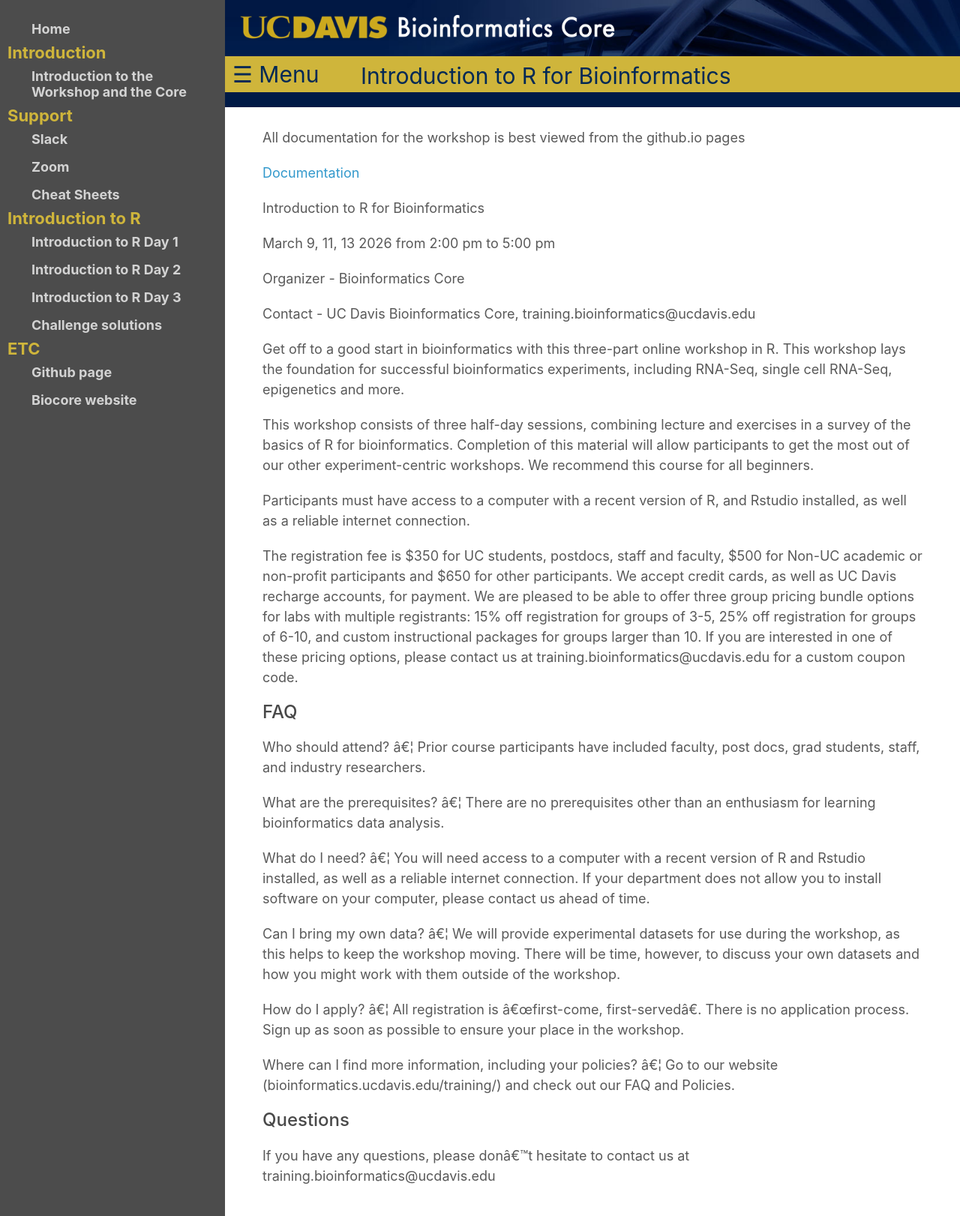
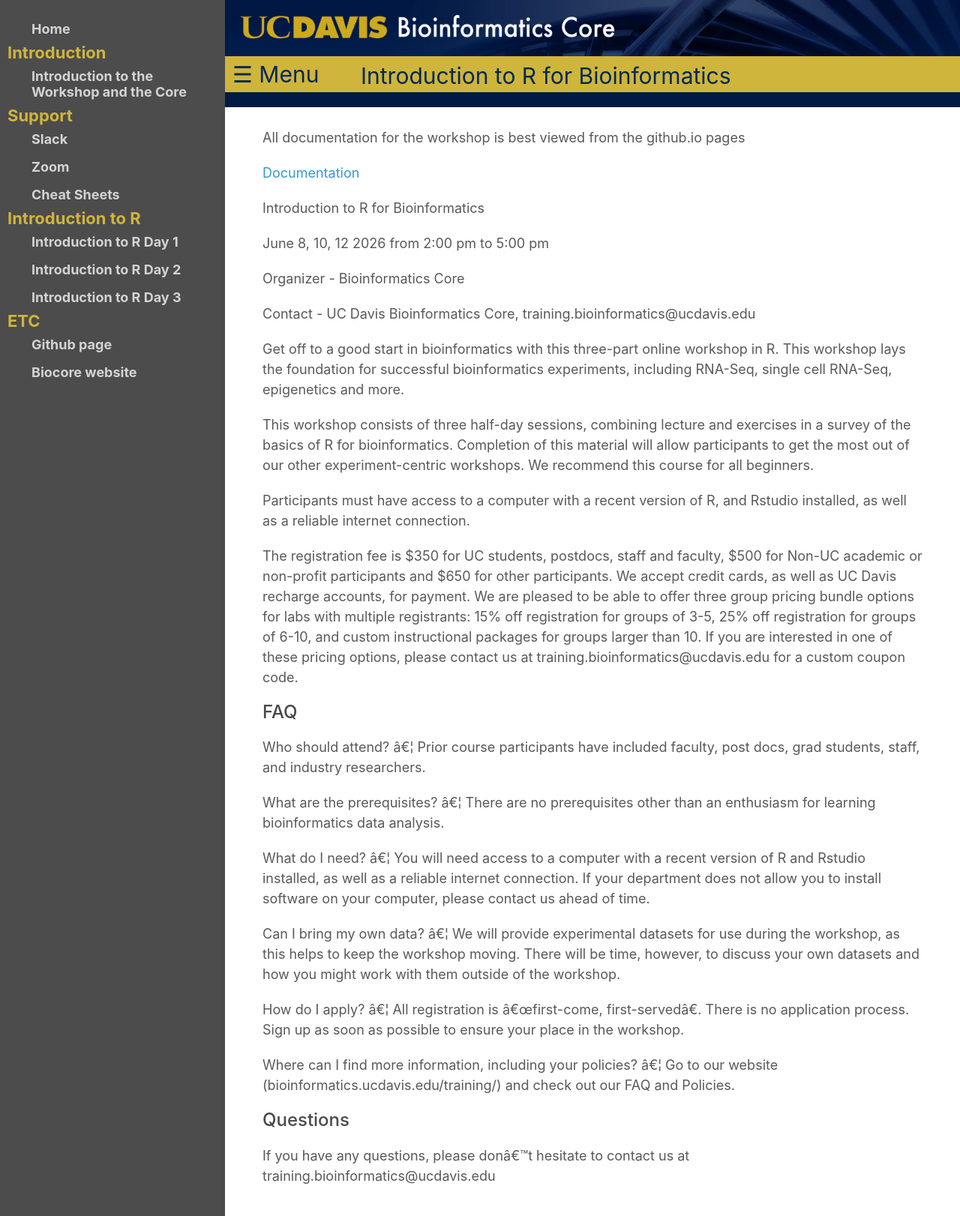
Before and after one commit to ucdavis-bioinformatics-training/2026-June-Introduction-to-R-for-Bioinformatics, a Jekyll site: the page built from index.md, in a window 1280 px wide. Shown: the whole page at 75% size. Built offline with Jekyll 4.4.1, drawn with Linux system fonts in a browser that asks for light colours; part of the change alters nothing that is shown.

Commit message:
inital commit

```diff
--- a/_config.yml
+++ b/_config.yml
@@ -28,13 +28,13 @@ navigation:
   - title: Introduction to R Day 3
     url: R/Intro2R_day3
 
-  - title: Challenge solutions
-    url: R/challenge_solutions
+  #- title: Challenge solutions
+  #  url: R/challenge_solutions
 
   - heading: ETC
   # - title: Closing thoughts
   #  url: base/closing
   - title: Github page
-    url: https://github.com/ucdavis-bioinformatics-training/2026-March-Introduction-to-R-for-Bioinformatics
+    url: https://github.com/ucdavis-bioinformatics-training/2026-June-Introduction-to-R-for-Bioinformatics
   - title: Biocore website
     url: http://bioinformatics.ucdavis.edu
```
Also changed, not shown: README.md.
